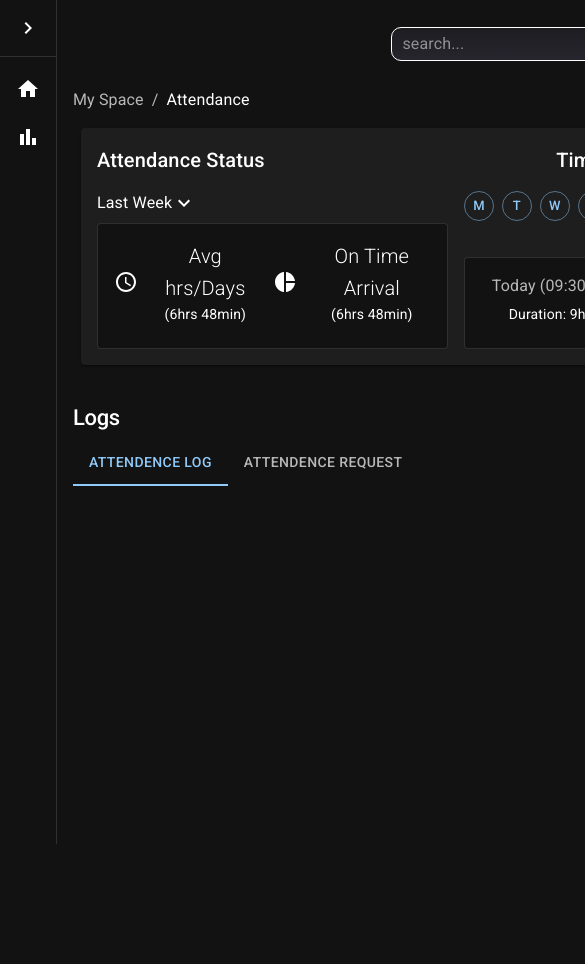
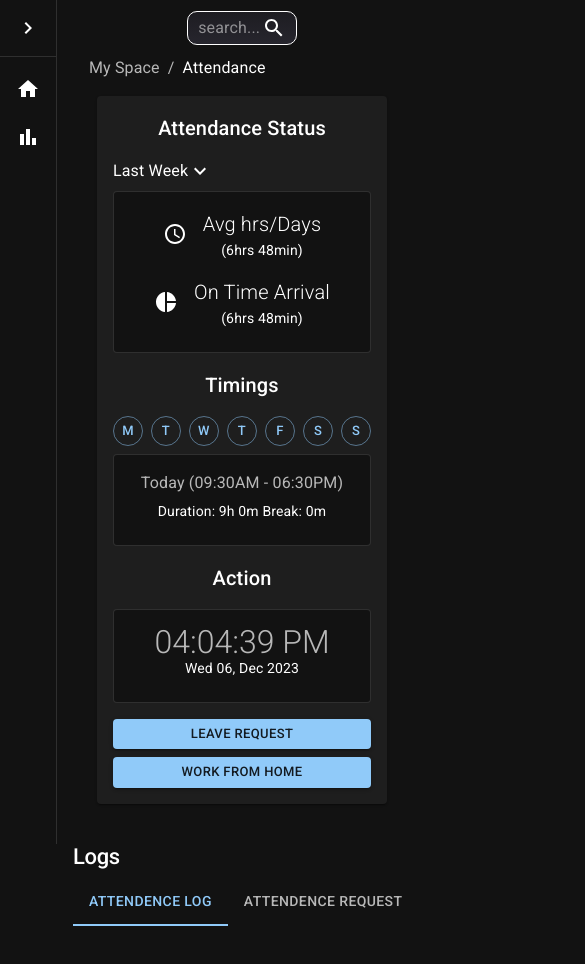
Before and after one commit to saurabhgithb/TekMagnus-Assignment, a React (Vite) app: page / in a window 390 px wide. Shown: the top 964 px of the page, 585 px wide, since content can reach past the window. Before the commit the page ends 844 px from the top, so only its background shows below. Built offline with nearby package versions, Linux system fonts and the light colour scheme.

Commit message:
added responsiveness

```diff
--- a/src/components/AttendanceStatus.jsx
+++ b/src/components/AttendanceStatus.jsx
@@ -17,6 +17,7 @@ import {
   ListItemText,
   Stack,
   Typography,
+  Container,
 } from "@mui/material";
 import React, { useState } from "react";
 
@@ -28,7 +29,7 @@ const AttendanceStatus = () => {
 
   return (
     <>
-      <Box>
+      <Container maxWidth={{xs: 'sm', md: 'lg'}}>
         <Breadcrumbs aria-label="breadcrumb">
           <Link underline="hover" color="inherit" href="#mySpace">
             My Space
@@ -36,11 +37,11 @@ const AttendanceStatus = () => {
           <Typography color="text.primary">Attendance</Typography>
         </Breadcrumbs>
 
-        <Card sx={{ minWidth: 275, marginTop: "1rem", marginX: 1 }}>
-          <Stack direction="row" gap={2} p={2}>
+        <Card sx={{ marginTop: "1rem", marginX: 1 }}>
+          <Stack direction={{xs: "column", md: 'row'}} gap={2} p={2}>
             {/* Attendence Status */}
-            <Stack flex={2} gap={1}>
-              <Typography flex={1} component="div" variant="h6" gutterBottom>
+            <Stack flex={{md: '2', xs: '1'}} gap={1}>
+              <Typography flex={1} component="div" variant="h6" sx={{ marginX: {xs: 'auto', md: 0} }} gutterBottom>
                 Attendance Status
               </Typography>
               <Stack flex={1}>
@@ -65,13 +66,10 @@ const AttendanceStatus = () => {
                 </Collapse>
               </Stack>
               <Box flex={1}>
-                <Card
-
-                  variant="outlined"
-                >
+                <Card variant="outlined">
                   <CardContent>
                     <Stack
-                      direction="row"
+                      direction={{xs: "column", md: 'row'}}
                       alignItems="center"
                       justifyContent="center"
                       gap={2}
@@ -221,9 +219,7 @@ const AttendanceStatus = () => {
                 </Button>
               </Stack>
               <Box flex={1}>
-                <Card
-                  variant="outlined"
-                >
+                <Card variant="outlined">
                   <CardContent>
                     <Stack direction="column" alignItems="center">
                       <Typography
@@ -245,10 +241,9 @@ const AttendanceStatus = () => {
             </Stack>
             {/* Action */}
             <Stack
-              flex={2}
+              flex={{md: "2", xs: "1"}}
               gap={1}
               justifyContent="space-between"
-              justifyItems="space-between"
             >
               <Typography
                 component="div"
@@ -258,11 +253,9 @@ const AttendanceStatus = () => {
               >
                 Action
               </Typography>
-              <Stack direction="row" gap={2}>
+              <Stack direction={{xs: "column", md: 'row'}} gap={2}>
                 <Box flex={2}>
-                  <Card
-                    variant="outlined"
-                  >
+                  <Card variant="outlined">
                     <CardContent>
                       <Stack
                         direction="column"
@@ -301,7 +294,7 @@ const AttendanceStatus = () => {
             </Stack>
           </Stack>
         </Card>
-      </Box>
+      </Container>
     </>
   );
 };
--- a/src/components/Navbar.jsx
+++ b/src/components/Navbar.jsx
@@ -41,12 +41,10 @@ const Navbar = () => {
     },
   }));
   return (
-    <Box sx={{ marginY: 2 }}>
+    <Container maxWidth={{xs: 'sm', md: 'lg'}}>
       <AppBar
         position="relative"
         sx={{
-          width: "65rem",
-          maxWidth: "100%",
           marginX: "auto",
           background: "transparent",
           boxShadow: "none",
@@ -83,7 +81,7 @@ const Navbar = () => {
           </Icons>
         </StyledToolbar>
       </AppBar>
-    </Box>
+    </Container>
   );
 };
 
```
